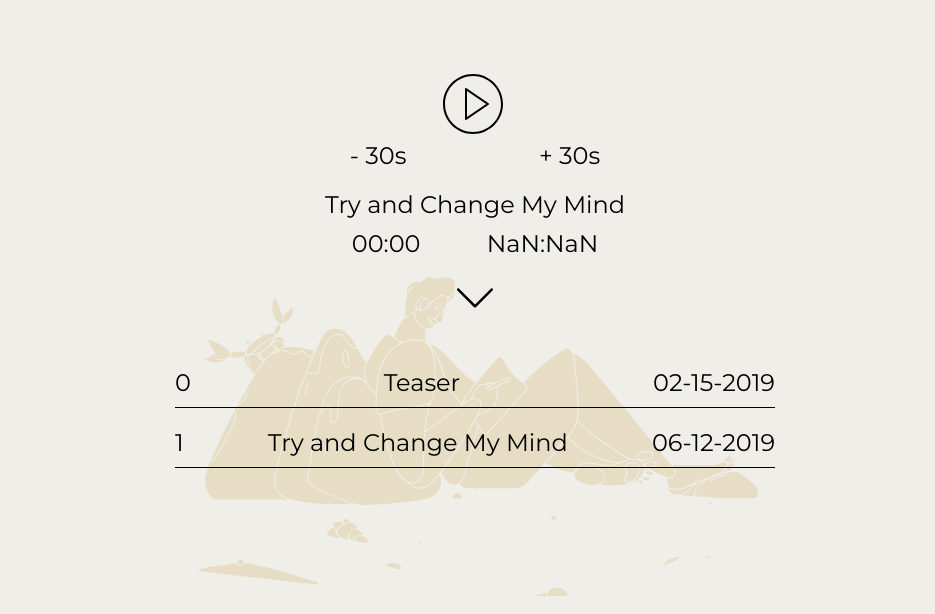
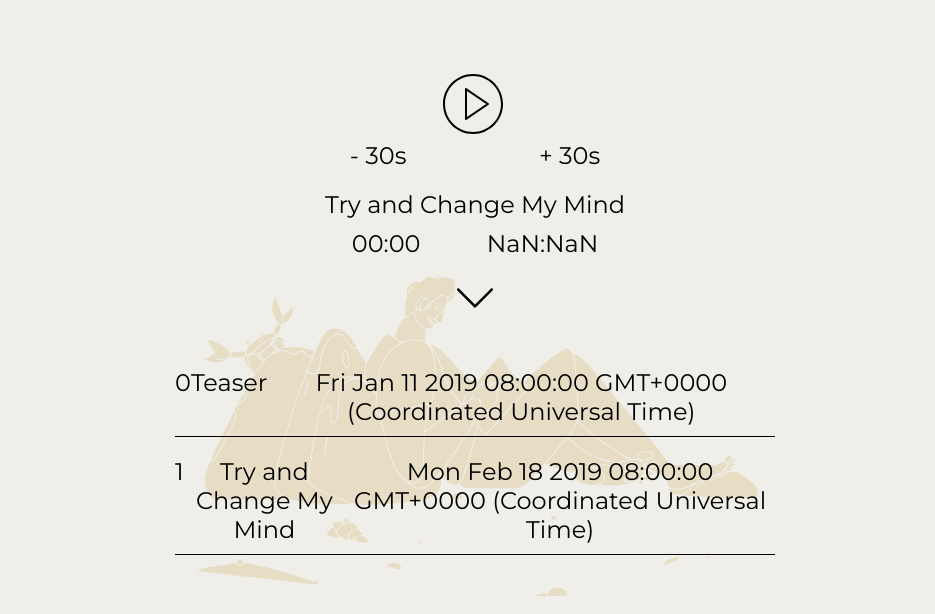
Before and after one commit to ibgrav/uc-nerd, a website: page public/index.html in a window 1280 px wide. Shown: the part 186-800 px from the top of the page, without its empty margins (165-1100 px from the left). Drawn offline with Linux system fonts and the light colour scheme.

Commit message:
Update index.html

```diff
--- a/public/index.html
+++ b/public/index.html
@@ -296,18 +296,7 @@
             </svg>
         </div>
         <div id="pod-description"></div>
-        <div id="pod-episodes">
-            <div class="episode" data-e="0">
-                <div class="episode-number">0</div>
-                <div class="episode-title">Teaser</div>
-                <div class="episode-date">02-15-2019</div>
-            </div>
-            <div class="episode" data-e="1">
-                <div class="episode-number">1</div>
-                <div class="episode-title">Try and Change My Mind</div>
-                <div class="episode-date">06-12-2019</div>
-            </div>
-        </div>
+        <div id="pod-episodes"></div>
     </div>
 
     <audio id="pod-player" src="" type="audio/mpeg"></audio>
@@ -321,9 +310,11 @@
         var podForward = document.querySelector('#pod-forwards');
         var podBackward = document.querySelector('#pod-back');
         var podExpand = document.querySelector('#pod-expand');
+        var podEpisodes = document.querySelector('#pod-episodes');
 
         var podTitle = document.querySelector('#pod-title');
         var podDescription = document.querySelector('#pod-description');
+        var episodes = '';
 
         var jData = {};
         var urlVars = {};
@@ -386,8 +377,19 @@
                 var durationSec = Number.parseFloat(player.duration % 60).toFixed(0);
 
                 podTimeEnd.innerHTML = returnTime(durationSec, durationMin);
-                podTime.innerHTML = '00:00';
-            }, 500)
+            }, 2000);
+
+            var episodeList = '';
+            var episodeDate = '';
+            for(i=0; i < jData.item.length; i++){
+                episodeDate = new Date(jData.item[i].pubDate);
+                episodeList += '<div class="episode" data-e="'+ i +'">'+
+                                '<div class="episode-number">'+ i +'</div>'+
+                                '<div class="episode-title">'+ jData.item[i].title +'</div>'+
+                                '<div class="episode-date">'+ episodeDate +'</div></div>';
+            }
+
+            podEpisodes.innerHTML = episodeList;
 
             playBtn.addEventListener('click', function () {
                 document.querySelector('#pod-player').play();
@@ -411,7 +413,8 @@
                 podExpand.parentElement.classList.toggle('expand');
             });
 
-            document.getElementsByClassName('episodes').addEventListener('click', function(){
+            episodes = document.getElementsByClassName('episodes');
+            episodes.addEventListener('click', function(){
 
             });
         }
@@ -420,7 +423,8 @@
             var clockSec = Number.parseFloat(player.currentTime).toFixed(0) % 60;
             var clockMin = Math.floor(Number.parseFloat(player.currentTime).toFixed(0) / 60);
 
-            if(player.currentTime > 0) podTime.innerHTML = returnTime(clockSec, clockMin);
+            if(player.currentTime == 0) podTimeEnd.innerHTML = jData.item[episode].duration;
+            podTime.innerHTML = returnTime(clockSec, clockMin);
         };
 
         function returnTime(clockSec, clockMin) {
```
